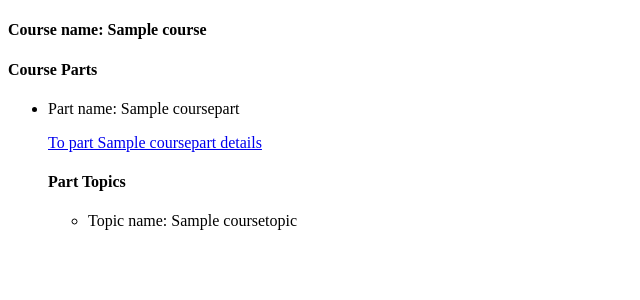
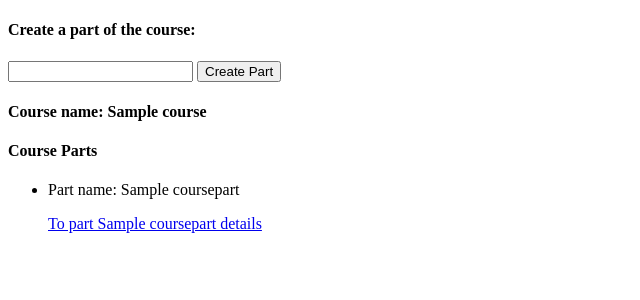
Before and after one commit to filippovichaalexander/online_courses, a Django app: page /courses_list/1/ in a window 1280 px wide. Shown: the top 300 px of the page, without its empty margins (0-640 px from the left). Run offline with Django 5.2, Linux system fonts and the light colour scheme; tables that the repository leaves empty hold one stand-in row (values such as "Sample post").

```diff
--- a/courses/forms.py
+++ b/courses/forms.py
@@ -1,27 +1,39 @@
 from django import forms
 from .models import TopicDocument, Course, CoursePart, CourseTopic
 
+
 class CourseForm(forms.ModelForm):
     title = forms.CharField(max_length=255, required=True)
-    # part = forms.ModelChoiceField(
-    #     queryset=CoursePart.objects.all(),
-    #     empty_label="Select a course part",
-    #     required=True
-    # )
-    # topic = forms.ModelChoiceField(
-    #     queryset=CourseTopic.objects.all(),
-    #     empty_label="Select a part topic",
-    #     required=True
-    # )
+
     class Meta:
         model = Course
         fields = ['title']
+
+
+class PartForm(forms.ModelForm):
+    title = forms.CharField(max_length=255, required=True)
+    course_title = forms.CharField(max_length=255, required=True, widget=forms.HiddenInput())
+
+    class Meta:
+        model = CourseTopic
+        fields = ['title', 'course_title']
+
+
+class TopicForm(forms.ModelForm):
+    title = forms.CharField(max_length=255, required=True)
+    course_title = forms.CharField(max_length=255, required=True, widget=forms.HiddenInput())
+    part_title = forms.CharField(max_length=255, required=True, widget=forms.HiddenInput())
+
+    class Meta:
+        model = CourseTopic
+        fields = ['title', 'course_title', 'part_title']
+
 
 class TopicDocumentForm(forms.ModelForm):
     topic = forms.ModelChoiceField(
         queryset=CourseTopic.objects.all(),
         empty_label="Select a topic",
-        required = True
+        required=True
     )
 
     class Meta:
--- a/courses/templates/course_details.html
+++ b/courses/templates/course_details.html
@@ -5,6 +5,13 @@
     <title>course details</title>
 </head>
 <body>
+<h4>Create a part of the course:</h4>
+<form method="post" enctype="multipart/form-data">
+    {% csrf_token %}
+    {{ form.title }}
+    {{ form.course_title }}
+    <button type="submit">Create Part</button>
+</form>
 <h4> Course name: {{ course.title }} </h4>
 <!--            <a href="{% url 'update_course' course.id %}">Edit</a>-->
 <!--            <a href="{% url 'delete_course' course.id %}">Delete</a>-->
@@ -15,17 +22,8 @@
         <p>Part name: {{ part.title }}</p>
         <!--                <a href="{% url 'update_part' part.id %}">Edit</a>-->
         <!--                <a href="{% url 'delete_part' part.id %}">Delete</a>-->
-        <a href="{% url 'part_details' course.id part.id %}">To part {{ part.title }} details</a></li>
-    <h4>Part Topics</h4>
-    <ul>
-        {% for topic in topics %}
-        <li>
-            <p>Topic name: {{ topic.title }}</p>
-            <!--                        <a href="{% url 'update_topic' topic.id %}">Edit</a>-->
-            <!--                        <a href="{% url 'delete_topic' topic.id %}">Delete</a>-->
-        </li>
-        {% endfor %}
-    </ul>
+        <a href="{% url 'part_details' course.id part.id %}">To part {{ part.title }} details</a>
+    </li>
     {% endfor %}
 </ul>
 </body>
--- a/courses/templates/courses_list.html
+++ b/courses/templates/courses_list.html
@@ -8,15 +8,15 @@
 <form method="post" enctype="multipart/form-data">
     {% csrf_token %}
     {{ form.title }}
-    <button type="submit">Create Course</button>
+    <button type="submit">Create Courses</button>
 </form>
 <h2>All courses:</h2>
 <ul>
     {% for course in courses %}
     <li>
         <p> Course name: {{ course.title }} </p>
-        <!--            <a href="{% url 'update_course' course.id %}">Edit</a>-->
-        <!--            <a href="{% url 'delete_course' course.id %}">Delete</a>-->
+        <a href="{% url 'update_course' course.id %}">Edit</a>
+        <a href="{% url 'confirm_delete_course' course.id %}">Delete</a>
         <a href="{% url 'course_details' course.id %}">To course details</a>
     </li>
     {% endfor %}
--- a/courses/views.py
+++ b/courses/views.py
@@ -1,62 +1,82 @@
 from django.shortcuts import render, redirect, get_object_or_404
 
-from .forms import TopicDocumentForm, CourseForm
+from .forms import TopicDocumentForm, CourseForm, PartForm, TopicForm
 from .models import Course, CoursePart, CourseTopic, TopicDocument
 
 
 def courses_list(request):
-    courses = Course.objects.all()  # Fetching TopicDocument instances
-    parts = CoursePart.objects.all()
-    topics = CourseTopic.objects.all()
-
+    courses = Course.objects.all().order_by('id')
     if request.method == 'POST':
         form = CourseForm(request.POST)
         if form.is_valid():
             form.save()
-            return redirect('success')  # Make sure to have a success URL
+            return redirect('success')
     else:
-        form = CourseForm()  # Initialize the form for GET request
+        form = CourseForm()
 
     context = {
-        'form': form,  # Include the form in the context
+        'form': form,
         'courses': courses,
-        # 'parts': parts,
-        # 'topics': topics
     }
     return render(request, 'courses_list.html', context)
+
 
 def course_details(request, course_id):
     course = get_object_or_404(Course, id=course_id)
     parts = course.parts.all()
     topics = CourseTopic.objects.filter(part__course=course)
 
+    if request.method == 'POST':
+        form = PartForm(request.POST, initial={'course_title': course.title})
+        if form.is_valid():
+            part = form.save(commit=False)
+            part.course = course
+            part.save()
+            return redirect('success')
+    else:
+        form = PartForm(initial={'course_title': course.title})
+
     context = {
+        'form': form,
         'course': course,
         'parts': parts,
         'topics': topics,
     }
     return render(request, 'course_details.html', context)
 
+
 def part_details(request, course_id, part_id):
-    part = CoursePart.objects.get(id=part_id)
-    course = Course.objects.get(id=course_id)
-    topics = CourseTopic.objects.all()
+    part = get_object_or_404(CoursePart, id=part_id)
+    course = get_object_or_404(Course, id=course_id)
+    topics = part.topics.all()
+
+    if request.method == 'POST':
+        form = TopicForm(request.POST, initial={'course_title': course.title, 'part_title': part.title})
+        if form.is_valid():
+            topic = form.save(commit=False)
+            topic.part = part
+            topic.save()
+            return redirect('success')
+    else:
+        form = TopicForm(initial={'course_title': course.title, 'part_title': part.title})
 
     context = {
+        'form': form,
         'part': part,
         'course': course,
         'topics': topics,
     }
     return render(request, 'part_details.html', context)
 
+
 def update_course(request, course_id):
-    course = get_object_or_404(CourseForm, id=course_id)
+    course = get_object_or_404(Course, id=course_id)
 
     if request.method == 'POST':
         form = CourseForm(request.POST, instance=course)
         if form.is_valid():
             form.save()
-            return redirect('course_list')
+            return redirect('courses_list')
     else:
         form = CourseForm(instance=course)
 
@@ -64,7 +84,7 @@ def update_course(request, course_id):
 
 
 def delete_course(request, course_id):
-    course = get_object_or_404(CourseForm, id=course_id)
+    course = get_object_or_404(Course, id=course_id)
 
     if request.method == 'POST':
         # delete file itself
@@ -73,7 +93,9 @@ def delete_course(request, course_id):
         # delete db row
         course.delete()
         return redirect('courses_list')
-
+    else:
+        # Render a confirmation template or redirect to the courses_list view
+        return render(request, 'confirm_delete_course.html', {'course': course})
 
 def update_part(request, part_id):
     part = get_object_or_404(CoursePart, id=part_id)
--- a/src/urls.py
+++ b/src/urls.py
@@ -28,7 +28,7 @@ urlpatterns = [
     path('update_course/<int:course_id>', views.update_course, name='update_course'),
     path('update_part/<int:psrt_id>', views.update_part, name='update_part'),
     path('update_topic/<int:topic>', views.update_topic, name='update_topic'),
-    path('delete_course/<int:course_id>', views.delete_course, name='delete_course'),
+    path('confirm_delete_course/<int:course_id>', views.delete_course, name='confirm_delete_course'),
     path('delete_part/<int:part_id>', views.delete_part, name='delete_part'),
     path('delete_topic/<int:topic_id>', views.delete_topic, name='delete_topic'),
     path('delete_document/<int:document_id>', views.delete_document, name='delete_document'),
```
Also changed, not shown: courses/templates/confirm_delete_course.html (added, +14 -0 lines), courses/templates/part_details.html (+8 -0 lines), courses/templates/update_course.html (+13 -7 lines).
